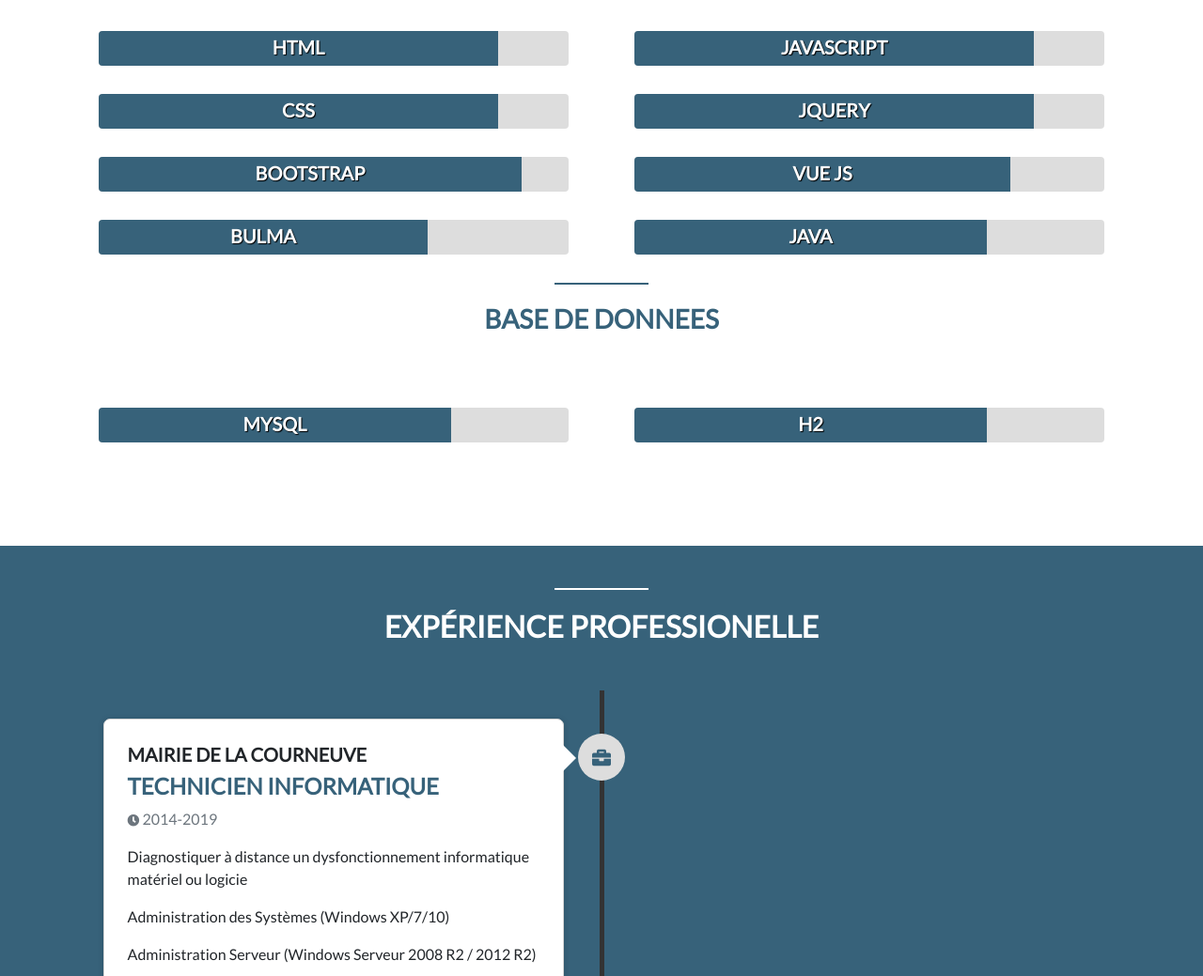
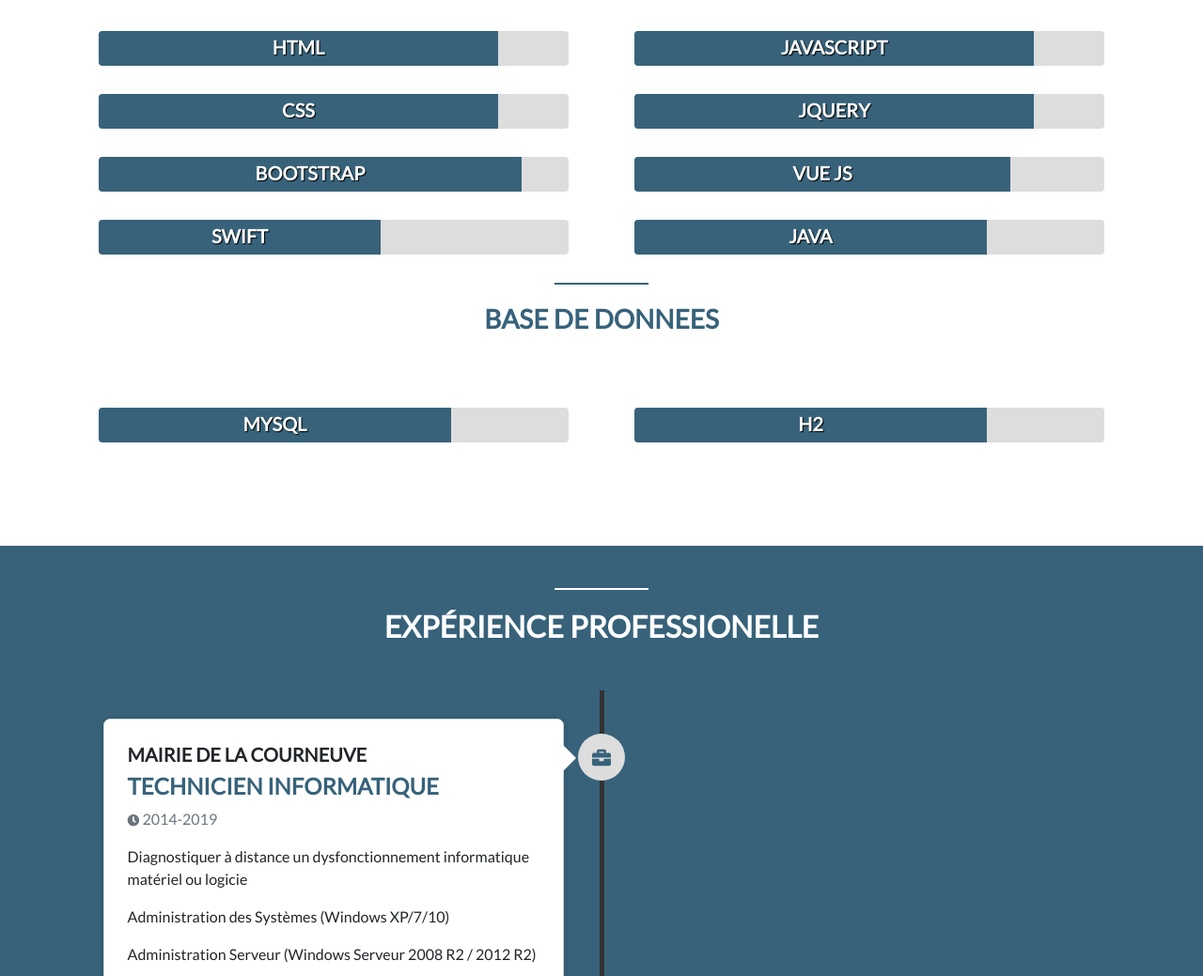
Before and after one commit to Farid-Benjomaa/Portfolio, a plain HTML site: page index.html in a window 1280 px wide. Shown: the part 1694-2733 px from the top of the page at 94% size. Drawn offline with nearby package versions, Linux system fonts and the light colour scheme.

Commit message:
Add files via upload

```diff
--- a/index.html
+++ b/index.html
@@ -180,8 +180,8 @@
                             </div>
                         </div>
                         <div class="progress">
-                            <div class="progress-bar" role="progressbar" aria-valuenow="70" aria-valuemin="0" aria-valuemax="100" style="width:70%">
-                                <h5>BULMA </h5>
+                            <div class="progress-bar" role="progressbar" aria-valuenow="70" aria-valuemin="0" aria-valuemax="100" style="width:60%">
+                                <h5> SWIFT </h5>
                             </div>
                         </div>
                     </div>
```
